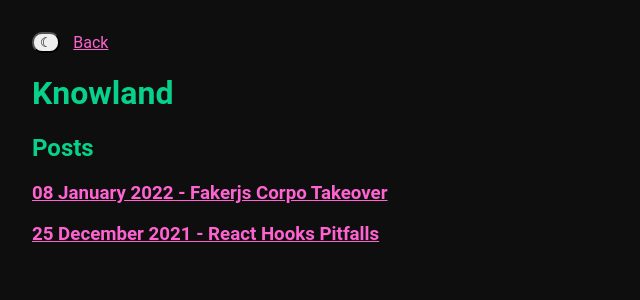
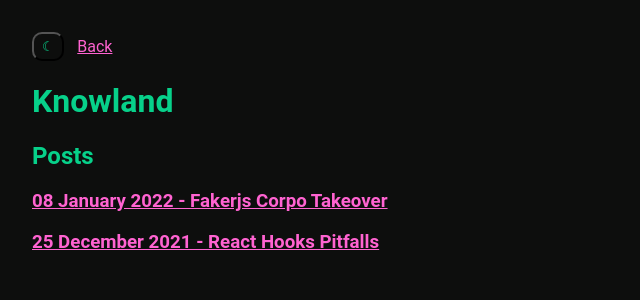
Before and after one commit to purple-cmd/blog, a Jekyll site: the page built from index.html, in a window 1280 px wide. Shown: the top 300 px of the page, without its empty margins (0-640 px from the left). Built offline with Jekyll 4.4.1, drawn with Linux system fonts in a browser that asks for light colours; the list of posts is cut into pages by our own code.

Commit message:
dm btn renovate

```diff
--- a/assets/css/index.css
+++ b/assets/css/index.css
@@ -35,4 +35,9 @@ a {
 .dark-mode-btn {
     border-radius: 10px;
     margin-right: 1em;
+    background: transparent;
+    color: var(--color2);
+    /* border: 0; */
+    cursor: pointer;
+    padding: 5px 8px;
 }
```
